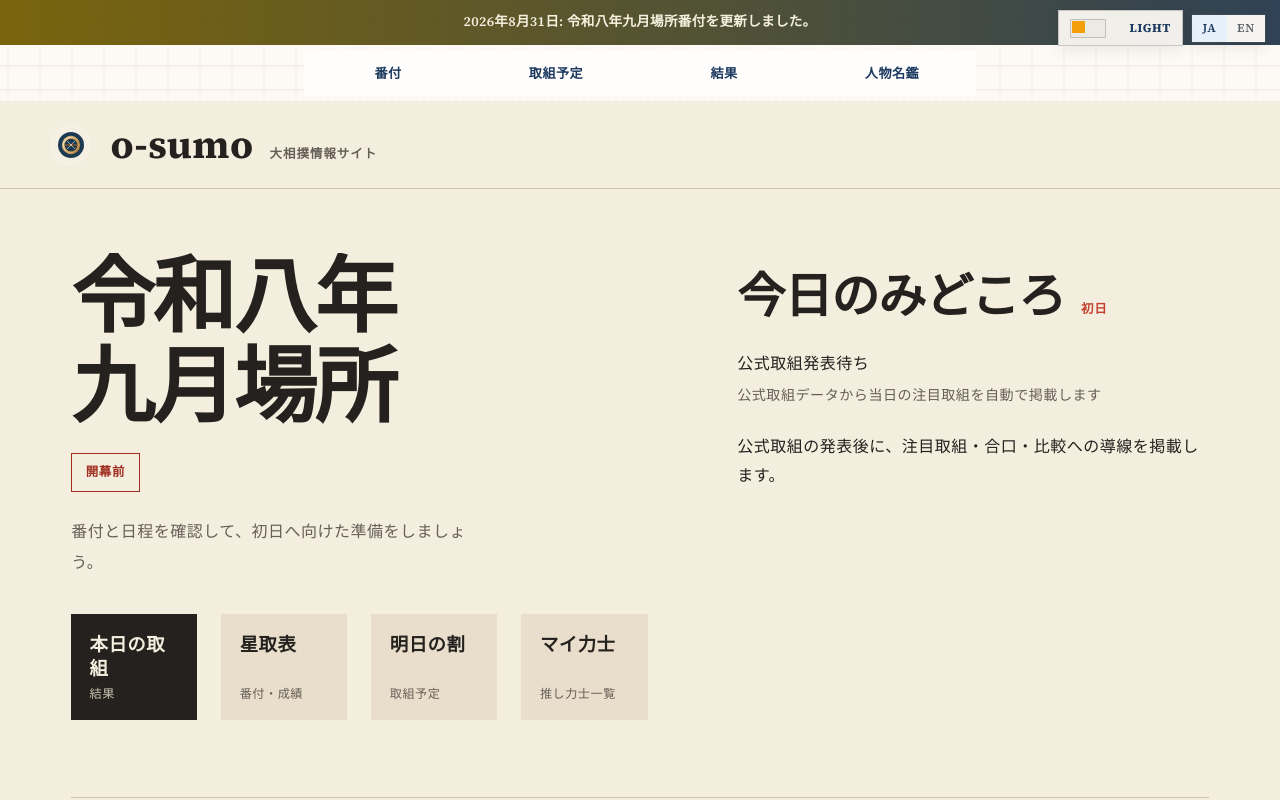
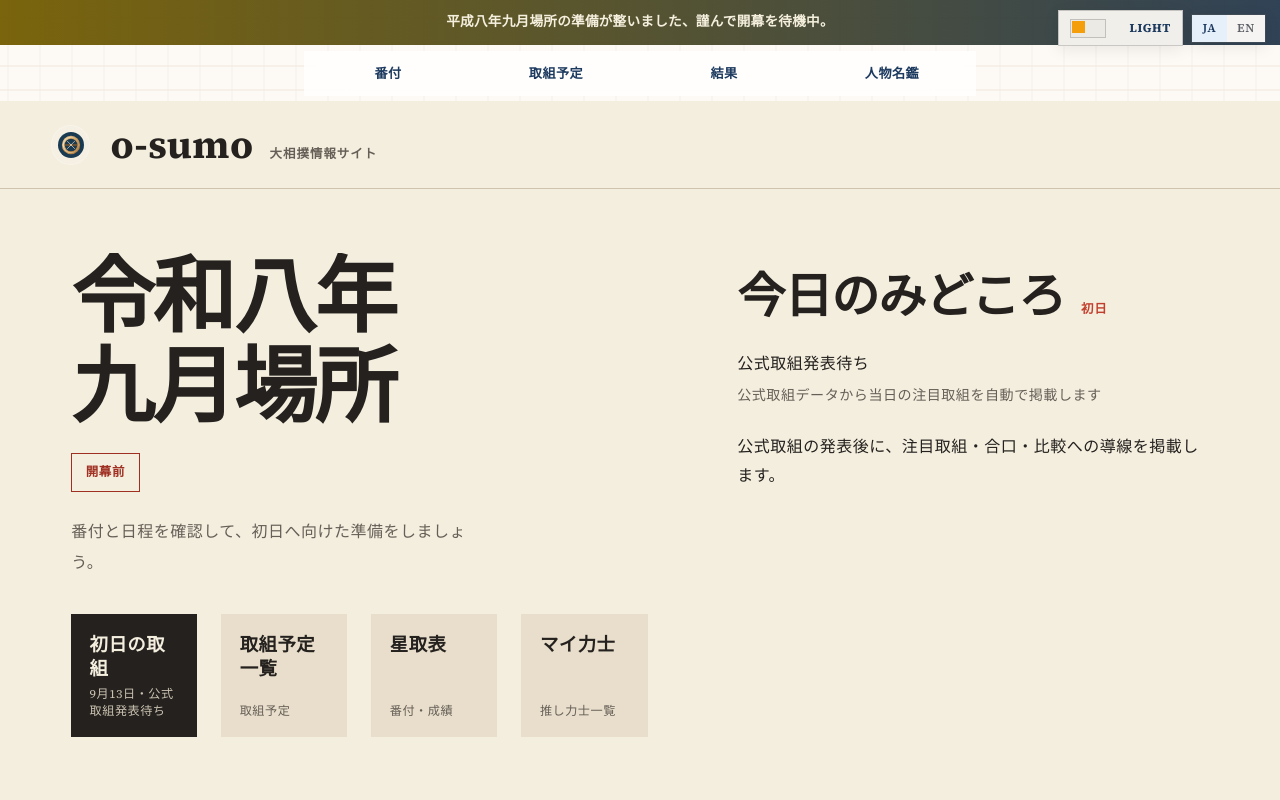
Before and after one commit to dai/o-sumo, a React (Vite) app: page / in a window 1280 px wide. Shown: the top 800 px of the page. Built offline with nearby package versions, Linux system fonts and the light colour scheme.

Commit message:
feat(home): align navigation with basho status

```diff
--- a/app/page.tsx
+++ b/app/page.tsx
@@ -57,6 +57,15 @@ type HomeHeroAction = {
   primary: boolean;
 };
 
+export type HomeQuickNavItem = {
+  to: string;
+  labelKey: string;
+  subKey: string;
+  date?: string;
+  primary: boolean;
+  badgeKey?: string;
+};
+
 /**
  * Keeps the home hero aligned with the published basho status. The first
  * action is the user’s most time-relevant task; subsequent actions remain
@@ -80,6 +89,85 @@ export function getHomeHeroActions(status: BashoStatus, paths: HomeHeroPaths): H
   return [
     { to: paths.result, labelKey: 'home.finalResultsAction', primary: true },
     { to: paths.banzuke, labelKey: 'home.heroBanzuke', primary: false },
+  ];
+}
+
+function formatHomeDate(isoDate: string | null, language: string): string | undefined {
+  if (!isoDate) return undefined;
+  return new Intl.DateTimeFormat(language === 'ja' ? 'ja-JP' : 'en-US', {
+    timeZone: 'UTC',
+    month: 'long',
+    day: 'numeric',
+  }).format(new Date(`${isoDate}T00:00:00Z`));
+}
+
+export function getHomeQuickNavItems(
+  status: BashoStatus,
+  paths: HomeHeroPaths,
+  language = 'ja',
+): HomeQuickNavItem[] {
+  const stateItems: HomeQuickNavItem[] = status.kind === 'upcoming'
+    ? [
+        {
+          to: paths.result,
+          labelKey: 'home.quickNavOpeningBout',
+          subKey: 'home.quickNavOpeningBoutSub',
+          date: formatHomeDate(status.startDate, language),
+          primary: true,
+        },
+        {
+          to: paths.schedule,
+          labelKey: 'home.quickNavScheduleList',
+          subKey: 'home.quickNavTomorrowSub',
+          primary: false,
+        },
+      ]
+    : status.kind === 'live'
+      ? [
+          {
+            to: paths.live,
+            labelKey: 'home.quickNavToday',
+            subKey: 'home.quickNavTodaySub',
+            primary: true,
+            badgeKey: 'home.quickNavLiveBadge',
+          },
+          {
+            to: paths.schedule,
+            labelKey: 'home.quickNavNextBoutSchedule',
+            subKey: 'home.quickNavTomorrowSub',
+            primary: false,
+          },
+        ]
+      : [
+          {
+            to: paths.result,
+            labelKey: 'home.quickNavFinalResults',
+            subKey: 'home.finalResultsDescription',
+            primary: true,
+          },
+          {
+            to: paths.schedule,
+            labelKey: 'home.quickNavPastSchedule',
+            subKey: 'home.quickNavPastScheduleSub',
+            date: formatHomeDate(status.endDate, language),
+            primary: false,
+          },
+        ];
+
+  return [
+    ...stateItems,
+    {
+      to: paths.banzuke,
+      labelKey: 'home.quickNavBanzuke',
+      subKey: 'home.quickNavBanzukeSub',
+      primary: false,
+    },
+    {
+      to: '/my-rikishi/',
+      labelKey: 'home.quickNavMyRikishi',
+      subKey: 'home.quickNavMyRikishiSub',
+      primary: false,
+    },
   ];
 }
 
@@ -214,33 +302,16 @@ export default function Home() {
   const featuredTorikumiTarget = bashoStatus.kind === 'final'
     ? { href: `${CURRENT_RESULT_PATH}/`, description: t('home.finalResultsDescription') }
     : liveTorikumiTarget;
-  const quickNavItems = [
+  const quickNavItems = getHomeQuickNavItems(
+    bashoStatus,
     {
-      to: featuredTorikumiTarget.href,
-      label: t('home.quickNavToday'),
-      sub: bashoStatus.kind === 'live' ? t('home.quickNavTodaySub') : t('home.heroResult'),
-      primary: true,
-      badge: bashoStatus.kind === 'live' ? '速報' : undefined,
+      banzuke: currentBanzukePath,
+      schedule: `${CURRENT_SCHEDULE_PATH}/`,
+      result: `${CURRENT_RESULT_PATH}/`,
+      live: featuredTorikumiTarget.href,
     },
-    {
-      to: currentBanzukePath,
-      label: t('home.quickNavBanzuke'),
-      sub: t('home.quickNavBanzukeSub'),
-      primary: false,
-    },
-    {
-      to: `${CURRENT_SCHEDULE_PATH}/`,
-      label: t('home.quickNavTomorrow'),
-      sub: t('home.quickNavTomorrowSub'),
-      primary: false,
-    },
-    {
-      to: '/my-rikishi/',
-      label: t('home.quickNavMyRikishi'),
-      sub: t('home.quickNavMyRikishiSub'),
-      primary: false,
-    },
-  ];
+    i18n.language,
+  );
 
   return (
     <div className={homeContainerClassName()}>
@@ -285,10 +356,10 @@ export default function Home() {
                   className={`quick-nav-card${item.primary ? ' primary' : ''}`}
                 >
                   <span className="quick-nav-card__label">
-                    {item.label}
-                    {item.badge ? <span className="quick-nav-card__badge">{item.badge}</span> : null}
+                    {t(item.labelKey, item.date ? { date: item.date } : undefined)}
+                    {item.badgeKey ? <span className="quick-nav-card__badge">{t(item.badgeKey)}</span> : null}
                   </span>
-                  <span className="quick-nav-card__sub">{item.sub}</span>
+                  <span className="quick-nav-card__sub">{t(item.subKey, item.date ? { date: item.date } : undefined)}</span>
                 </Link>
               ))}
             </nav>
--- a/src/locales/en/common.json
+++ b/src/locales/en/common.json
@@ -1,6 +1,6 @@
 {
   "global": {
-    "officialDirectoryReleaseNotice": "August 31, 2026: Updated banzuke for the September 2026 tournament.",
+    "officialDirectoryReleaseNotice": "The Heisei 8 September basho is ready; we respectfully await its opening.",
     "homeLink": "Home",
     "backToHome": "Back to Home",
     "siteNavigation": "Site navigation",
@@ -60,6 +60,14 @@
     "heroResult": "Results",
     "quickNavToday": "Today's Bouts",
     "quickNavTodaySub": "Live & Results",
+    "quickNavLiveBadge": "Live",
+    "quickNavOpeningBout": "Opening-day bouts",
+    "quickNavOpeningBoutSub": "{{date}} · Awaiting official torikumi",
+    "quickNavScheduleList": "Full bout schedule",
+    "quickNavNextBoutSchedule": "Next bout schedule",
+    "quickNavFinalResults": "Final results",
+    "quickNavPastSchedule": "Past bout schedule",
+    "quickNavPastScheduleSub": "Archive through {{date}}",
     "quickNavBanzuke": "Standings",
     "quickNavBanzukeSub": "Banzuke & Scores",
     "quickNavTomorrow": "Tomorrow's Card",
--- a/src/locales/ja/common.json
+++ b/src/locales/ja/common.json
@@ -1,6 +1,6 @@
 {
   "global": {
-    "officialDirectoryReleaseNotice": "2026年8月31日: 令和八年九月場所番付を更新しました。",
+    "officialDirectoryReleaseNotice": "平成八年九月場所の準備が整いました、謹んで開幕を待機中。",
     "homeLink": "ホーム",
     "backToHome": "ホームに戻る",
     "siteNavigation": "サイトナビゲーション",
@@ -60,6 +60,14 @@
     "heroResult": "結果",
     "quickNavToday": "本日の取組",
     "quickNavTodaySub": "速報・進行",
+    "quickNavLiveBadge": "速報",
+    "quickNavOpeningBout": "初日の取組",
+    "quickNavOpeningBoutSub": "{{date}}・公式取組発表待ち",
+    "quickNavScheduleList": "取組予定一覧",
+    "quickNavNextBoutSchedule": "明日の取組予定",
+    "quickNavFinalResults": "確定結果",
+    "quickNavPastSchedule": "過去の取組予定",
+    "quickNavPastScheduleSub": "{{date}}までの開催記録",
     "quickNavBanzuke": "星取表",
     "quickNavBanzukeSub": "番付・成績",
     "quickNavTomorrow": "明日の割",
```
Also changed, not shown: 2 other files (tests, documents, lock files or other folders).
